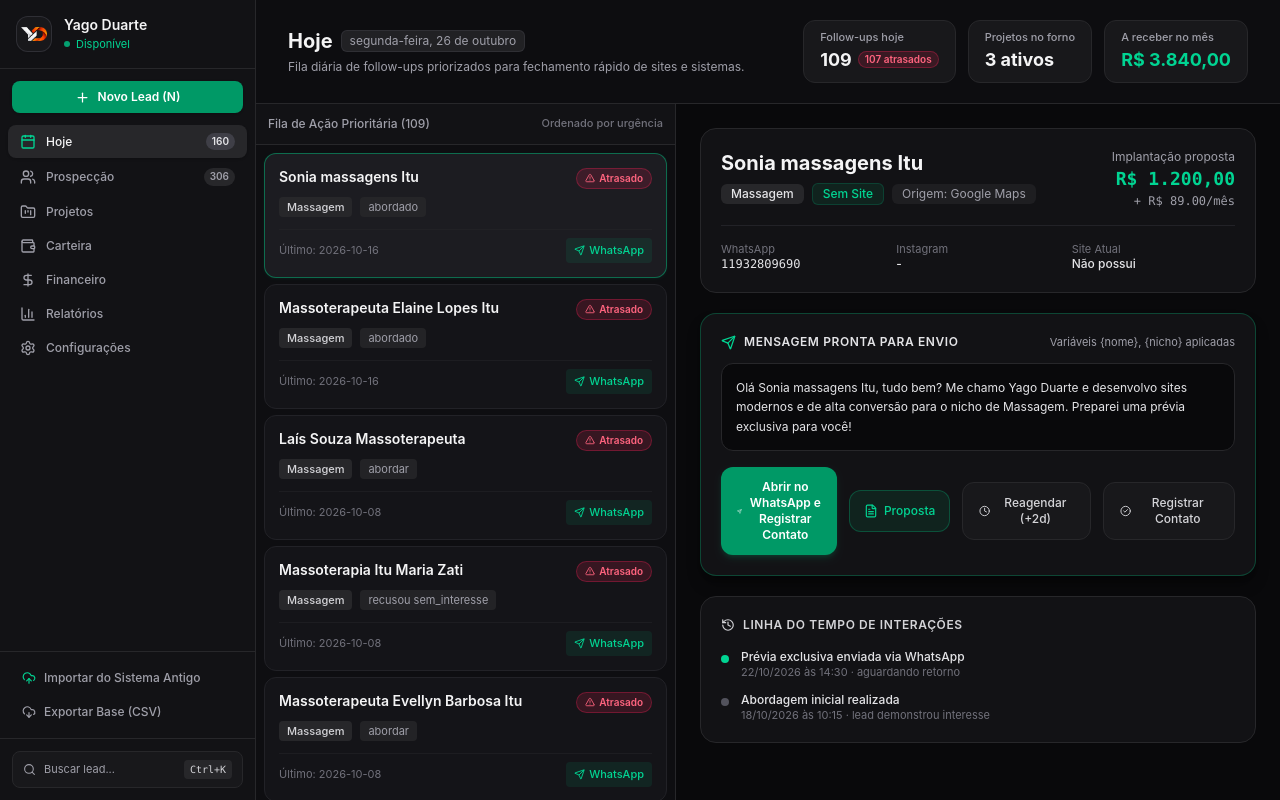
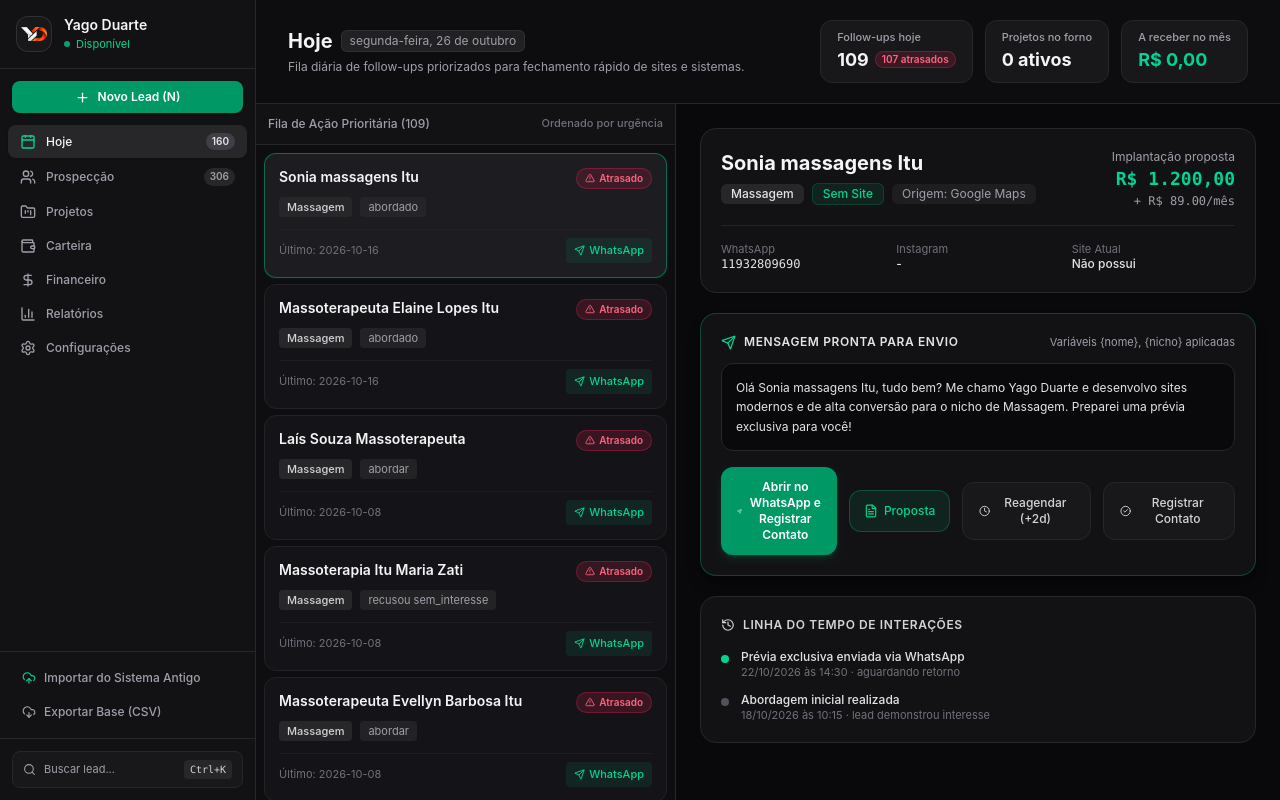
Before and after one commit to Yaduri/meu-crm, a React (Vite) app: page / in a window 1280 px wide. Built offline with nearby package versions, Linux system fonts and the light colour scheme.

Commit message:
fix: make hoje view KPI cards dynamic (projects count and total to receive)

```diff
--- a/src/App.tsx
+++ b/src/App.tsx
@@ -731,6 +731,9 @@ export function App() {
       {currentView === 'hoje' && (
         <HojeView
           leads={leads}
+          projects={projects}
+          invoices={invoices}
+          installments={installments}
           selectedLeadId={selectedLeadId}
           onSelectLead={setSelectedLeadId}
           onOpenWhatsApp={handleOpenWhatsApp}
--- a/src/components/views/HojeView.tsx
+++ b/src/components/views/HojeView.tsx
@@ -1,5 +1,5 @@
 import React from 'react';
-import type { ClientLead } from '../../types/crm';
+import type { ClientLead, Project, MonthlyInvoice, Installment } from '../../types/crm';
 import {
   Send,
   Clock,
@@ -11,6 +11,9 @@ import {
 
 interface HojeViewProps {
   leads: ClientLead[];
+  projects?: Project[];
+  invoices?: MonthlyInvoice[];
+  installments?: Installment[];
   selectedLeadId: string | null;
   onSelectLead: (leadId: string) => void;
   onOpenWhatsApp: (lead: ClientLead) => void;
@@ -22,6 +25,9 @@ interface HojeViewProps {
 
 export const HojeView: React.FC<HojeViewProps> = ({
   leads,
+  projects = [],
+  invoices = [],
+  installments = [],
   selectedLeadId,
   onSelectLead,
   onOpenWhatsApp,
@@ -37,6 +43,12 @@ export const HojeView: React.FC<HojeViewProps> = ({
   const overdueLeads = leads.filter(l => l.proximo_followup && l.proximo_followup < todayStr && l.fase === 'prospeccao');
   const todayLeads = leads.filter(l => l.proximo_followup === todayStr && l.fase === 'prospeccao');
   const pendingQueue = [...overdueLeads, ...todayLeads];
+
+  // Métricas dinâmicas reais
+  const projetosAtivos = projects.filter(p => p.etapa !== 'No ar / Entregue').length;
+  const pendenteInvoices = invoices.filter(inv => !inv.pago).reduce((acc, inv) => acc + inv.valor, 0);
+  const pendenteInstallments = installments.filter(inst => !inst.pago).reduce((acc, inst) => acc + inst.valor, 0);
+  const totalAReceber = pendenteInvoices + pendenteInstallments;
 
   return (
     <div className="flex-1 flex flex-col h-screen overflow-hidden bg-[#09090b]">
@@ -72,12 +84,16 @@ export const HojeView: React.FC<HojeViewProps> = ({
 
           <div className="bg-[#18181b] border border-[#27272a] rounded-xl px-4 py-2">
             <div className="text-[11px] text-zinc-400 font-medium">Projetos no forno</div>
-            <div className="text-lg font-bold text-zinc-100">3 ativos</div>
+            <div className="text-lg font-bold text-zinc-100">
+              {projetosAtivos} {projetosAtivos === 1 ? 'ativo' : 'ativos'}
+            </div>
           </div>
 
           <div className="bg-[#18181b] border border-[#27272a] rounded-xl px-4 py-2">
             <div className="text-[11px] text-zinc-400 font-medium">A receber no mês</div>
-            <div className="text-lg font-bold text-emerald-400">R$ 3.840,00</div>
+            <div className="text-lg font-bold text-emerald-400">
+              R$ {totalAReceber.toLocaleString('pt-BR', { minimumFractionDigits: 2 })}
+            </div>
           </div>
         </div>
       </header>
```
